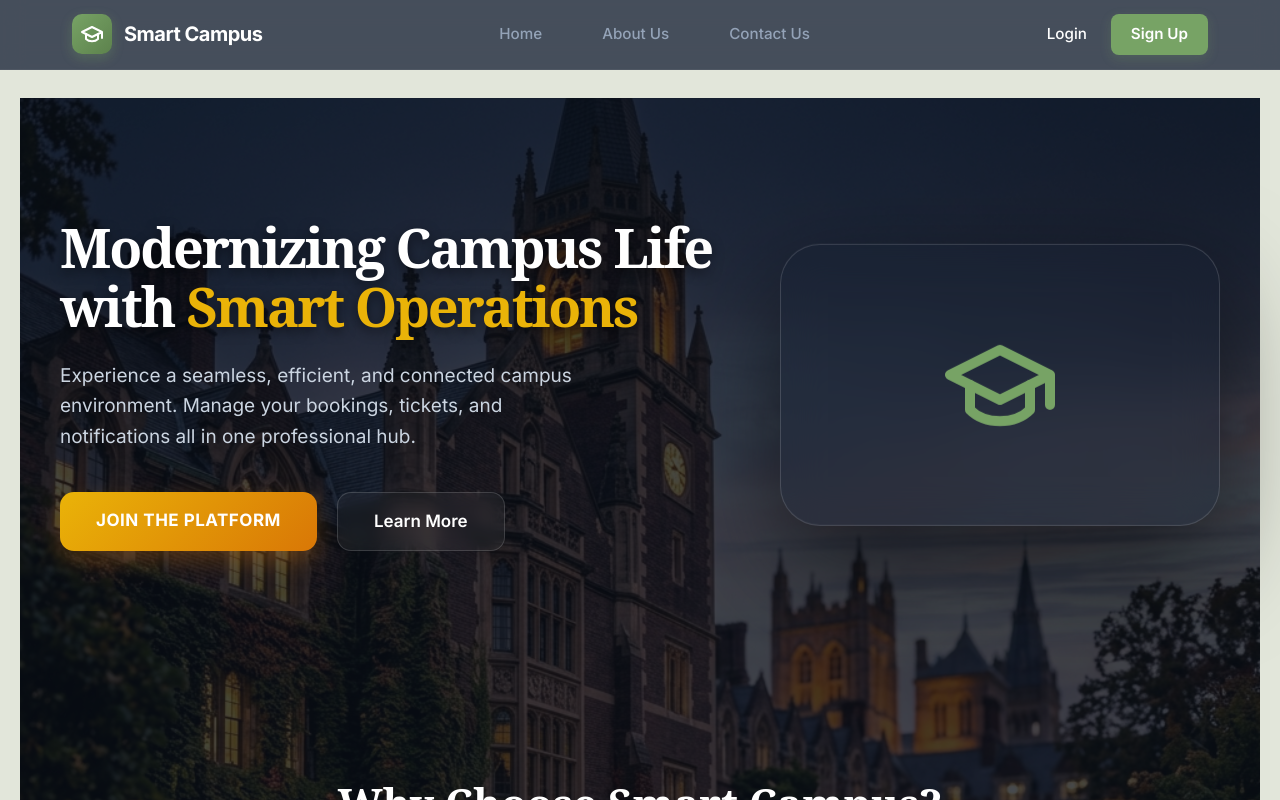
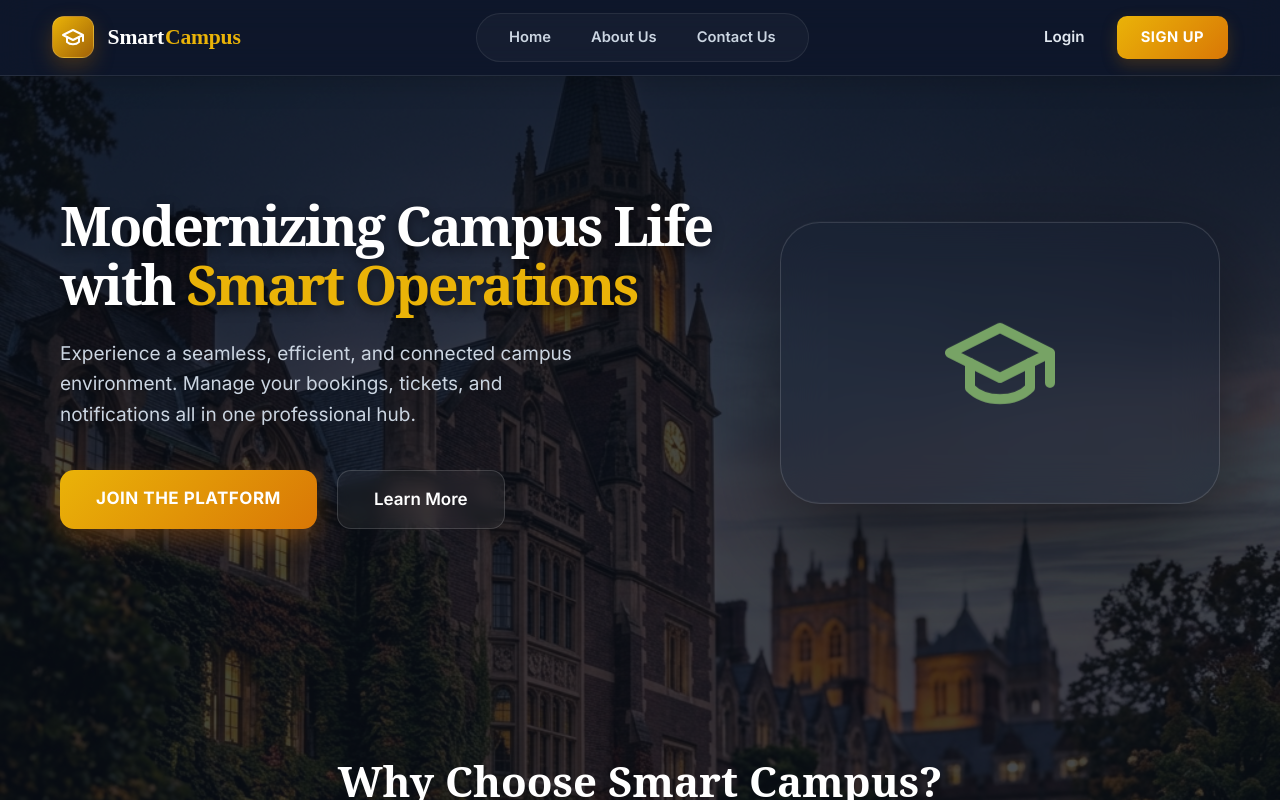
Before and after one commit to Sarangan24-prog/IT3030-PAF-2026-SMART-CAMPUS-WE101, a React (Create React App) app in the folder frontend/: page / in a window 1280 px wide. Shown: the top 800 px of the page. Built offline with nearby package versions, Linux system fonts and the light colour scheme.

Commit message:
Facilities upgrade

```diff
--- a/frontend/src/App.css
+++ b/frontend/src/App.css
@@ -21,8 +21,8 @@ html {
 body {
   height: 100%;
   font-family: 'Inter', -apple-system, BlinkMacSystemFont, 'Segoe UI', Roboto, sans-serif;
-  background: #E2E6DA;
-  color: #374151;
+  background: #0f172a; /* Deep Navy to match premium theme */
+  color: #f1f5f9;
   -webkit-font-smoothing: antialiased;
   -moz-osx-font-smoothing: grayscale;
   line-height: 1.5;
@@ -49,7 +49,7 @@ body {
 /* ─── Main Content ─── */
 .main-content {
   flex: 1;
-  padding: 28px 20px;
+  padding: 0; /* Fully bleed for public pages */
   width: 100%;
 }
 
--- a/frontend/src/components/PublicHeader.css
+++ b/frontend/src/components/PublicHeader.css
@@ -1,17 +1,23 @@
+/* ═══════════════════════════════════════════════
+   Public Header — Premium University Design
+   ═══════════════════════════════════════════════ */
+
 .public-header {
-  background-color: rgba(30, 41, 59, 0.8);
-  backdrop-filter: blur(12px);
-  border-bottom: 1px solid rgba(255, 255, 255, 0.05);
+  background: rgba(15, 23, 42, 0.45);
+  backdrop-filter: blur(16px);
+  -webkit-backdrop-filter: blur(16px);
+  border-bottom: 1px solid rgba(255, 255, 255, 0.1);
   position: sticky;
   top: 0;
   z-index: 1000;
-  height: 70px;
+  height: 76px;
   display: flex;
   align-items: center;
+  box-shadow: 0 4px 30px rgba(0, 0, 0, 0.2);
 }
 
 .header-container {
-  max-width: 1200px;
+  max-width: 1240px;
   margin: 0 auto;
   width: 100%;
   padding: 0 2rem;
@@ -20,76 +26,129 @@
   align-items: center;
 }
 
+/* ─── Logo ─── */
 .header-logo {
   display: flex;
   align-items: center;
-  gap: 0.75rem;
+  gap: 0.85rem;
   text-decoration: none;
+  transition: transform 0.2s ease;
+}
+
+.header-logo:hover {
+  transform: translateY(-1px);
 }
 
 .logo-icon {
-  background: linear-gradient(135deg, #77A365 0%, #5d824d 100%);
-  width: 40px;
-  height: 40px;
-  border-radius: 10px;
+  background: linear-gradient(135deg, #eab308 0%, #a16207 100%);
+  width: 42px;
+  height: 42px;
+  border-radius: 12px;
   display: flex;
   align-items: center;
   justify-content: center;
-  box-shadow: 0 4px 12px rgba(119, 163, 101, 0.3);
+  box-shadow: 0 8px 20px rgba(161, 98, 7, 0.35);
+  border: 1px solid rgba(255, 255, 255, 0.15);
 }
 
 .logo-text {
-  font-size: 1.25rem;
-  font-weight: 700;
+  font-size: 1.35rem;
+  font-weight: 800;
   color: #ffffff;
-  letter-spacing: -0.025em;
+  letter-spacing: -0.01em;
+  font-family: 'Playfair Display', serif;
 }
 
+.logo-accent {
+  color: #eab308;
+  margin-left: 1px;
+}
+
+/* ─── Navigation ─── */
 .header-nav {
   display: flex;
+  gap: 2.5rem;
+  background: rgba(255, 255, 255, 0.03);
+  padding: 8px 32px;
+  border-radius: 100px;
+  border: 1px solid rgba(255, 255, 255, 0.08);
+}
+
+.nav-link {
+  color: #cbd5e1;
+  text-decoration: none;
+  font-weight: 600;
+  font-size: 0.92rem;
+  padding: 4px 0;
+  transition: all 0.2s ease;
+  position: relative;
+}
+
+.nav-link::after {
+  content: '';
+  position: absolute;
+  bottom: 0;
+  left: 0;
+  width: 0;
+  height: 2px;
+  background: #eab308;
+  transition: width 0.3s ease;
+  border-radius: 2px;
+}
+
+.nav-link:hover {
+  color: #ffffff;
+}
+
+.nav-link:hover::after {
+  width: 100%;
+}
+
+/* ─── Auth Section ─── */
+.header-auth {
+  display: flex;
+  align-items: center;
   gap: 2rem;
 }
 
-.nav-link {
-  color: #94a3b8;
+.login-link {
+  color: #e2e8f0;
   text-decoration: none;
-  font-weight: 500;
+  font-weight: 600;
   font-size: 0.95rem;
   transition: color 0.2s ease;
 }
 
-.nav-link:hover {
-  color: #77A365;
-}
-
-.header-auth {
-  display: flex;
-  align-items: center;
-  gap: 1.5rem;
-}
-
-.login-link {
-  color: #ffffff;
-  text-decoration: none;
-  font-weight: 500;
-  font-size: 0.95rem;
+.login-link:hover {
+  color: #eab308;
 }
 
 .register-btn-header {
-  background-color: #77A365;
+  background: linear-gradient(135deg, #eab308 0%, #d97706 100%);
   color: #ffffff;
-  padding: 0.6rem 1.25rem;
-  border-radius: 8px;
+  padding: 0.65rem 1.5rem;
+  border-radius: 10px;
   text-decoration: none;
-  font-weight: 600;
-  font-size: 0.95rem;
-  transition: all 0.2s ease;
-  box-shadow: 0 4px 12px rgba(119, 163, 101, 0.2);
+  font-weight: 700;
+  font-size: 0.92rem;
+  transition: all 0.25s ease;
+  box-shadow: 0 6px 16px rgba(161, 98, 7, 0.3);
+  text-transform: uppercase;
+  letter-spacing: 0.5px;
 }
 
 .register-btn-header:hover {
-  background-color: #689256;
-  transform: translateY(-1px);
+  transform: translateY(-2px);
+  background: linear-gradient(135deg, #facc15 0%, #ea580c 100%);
+  box-shadow: 0 10px 20px rgba(161, 98, 7, 0.4);
+}
+
+/* ─── Responsive ─── */
+@media (max-width: 900px) {
+  .header-nav {
+    gap: 1.5rem;
+    padding: 8px 24px;
+  }
 }
 
 @media (max-width: 768px) {
--- a/frontend/src/components/PublicHeader.jsx
+++ b/frontend/src/components/PublicHeader.jsx
@@ -10,7 +10,7 @@ const PublicHeader = () => {
           <div className="logo-icon">
             <GraduationCapIcon size={24} color="#ffffff" />
           </div>
-          <span className="logo-text">Smart Campus</span>
+          <span className="logo-text">Smart<span className="logo-accent">Campus</span></span>
         </Link>
         <nav className="header-nav">
           <Link to="/" className="nav-link">Home</Link>
--- a/frontend/src/pages/AdminDashboard.css
+++ b/frontend/src/pages/AdminDashboard.css
@@ -5,6 +5,7 @@
 .admin-dashboard {
   max-width: 1000px;
   margin: 0 auto;
+  padding: 28px 20px;
   animation: fadeInUp 0.35s ease;
 }
 
--- a/frontend/src/pages/DashboardPage.css
+++ b/frontend/src/pages/DashboardPage.css
@@ -5,6 +5,7 @@
 .dashboard-page {
   max-width: 1100px;
   margin: 0 auto;
+  padding: 28px 20px;
   animation: fadeInUp 0.35s ease;
 }
 
```
